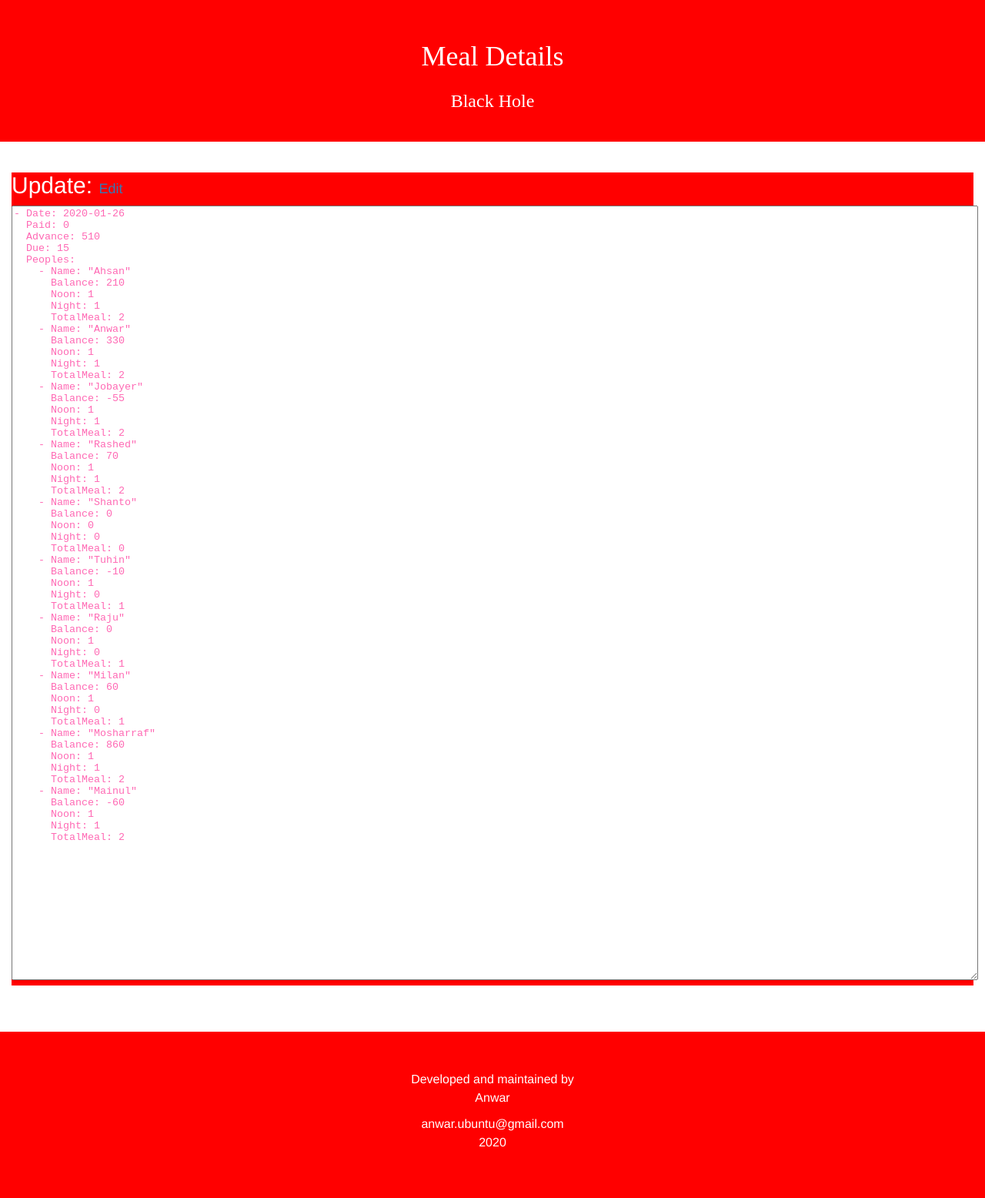
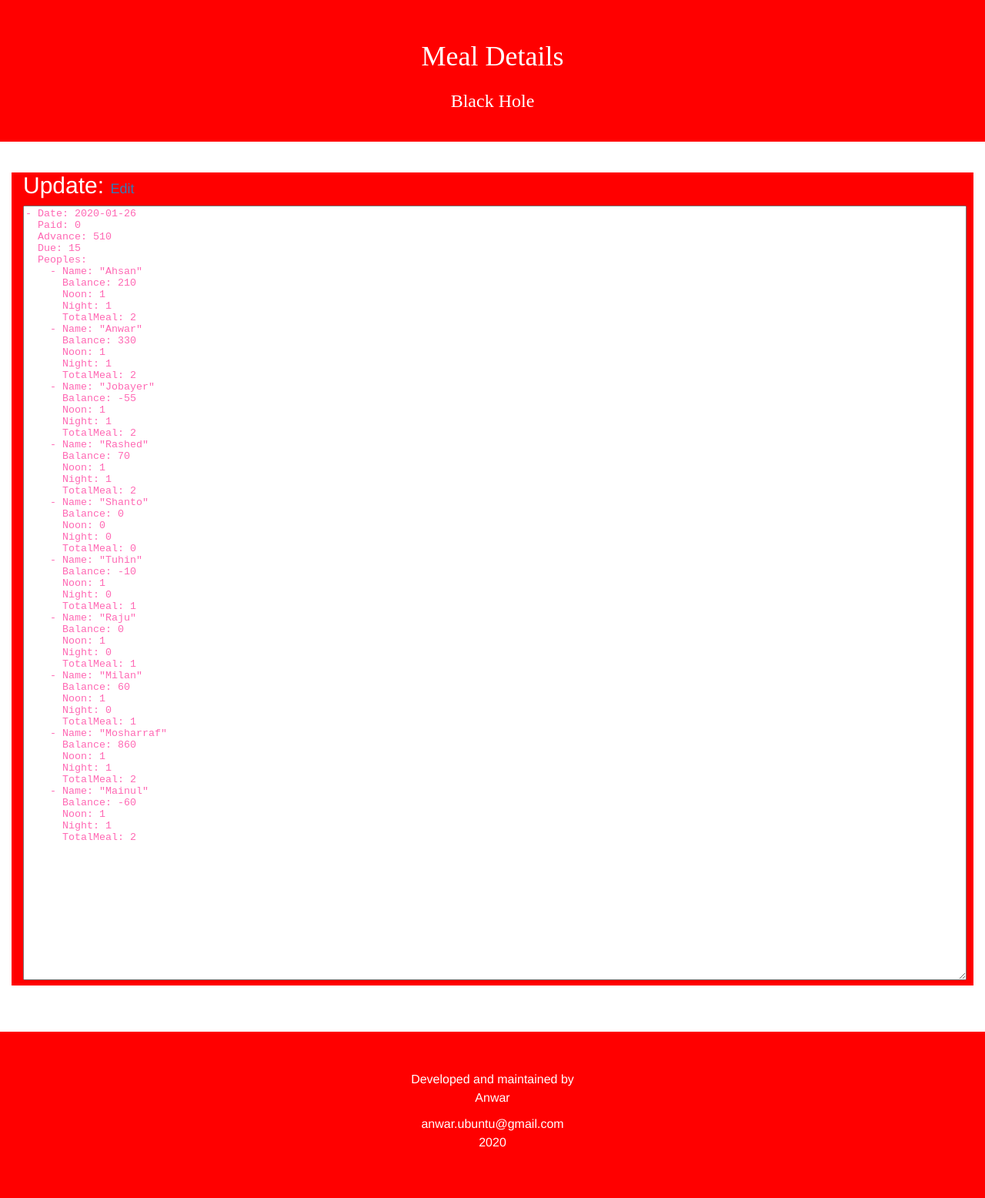
Before and after one commit to coderanwar/meals, a Jekyll site: the page built from update.html, in a window 1280 px wide. Shown: the whole page at 77% size. Built offline with Jekyll 4.4.1, drawn with Linux system fonts in a browser that asks for light colours.

Commit message:
Update update.html

```diff
--- a/update.html
+++ b/update.html
@@ -4,7 +4,7 @@ title: "Update"
 theme-color: "red"
 color: "white"
 ---
-<div style="margin:0 !important;padding:0 !important;background: {{ page.theme-color }}">
+<div style="background: {{ page.theme-color }}">
 <h2>
   Update:
   <a href="https://github.com/coderanwar/meals/edit/master/_data/meals.yml" style="font-size: 18px;">Edit</a>
```
